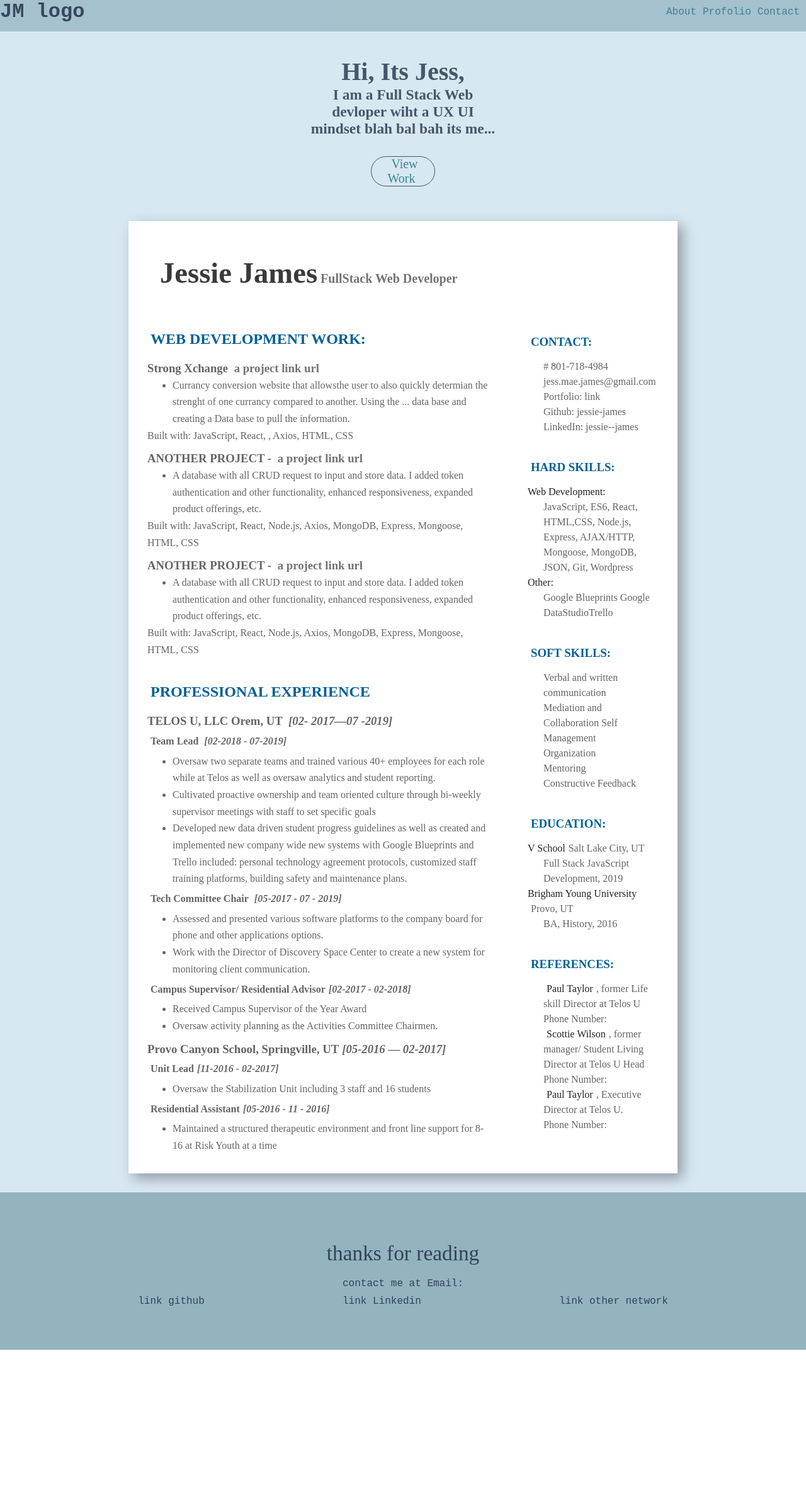
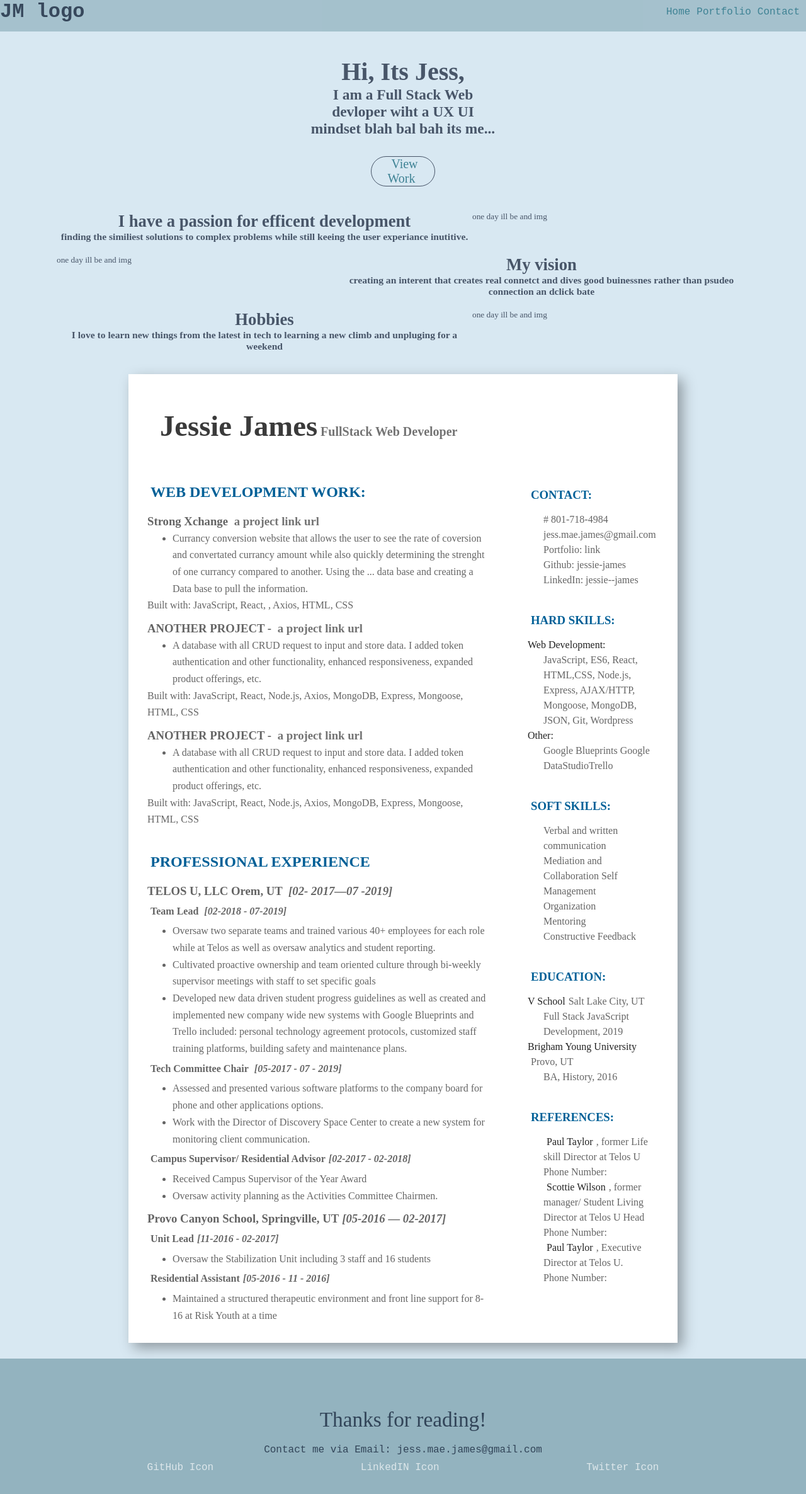
Before and after one commit to jessie-james/portfolio, a React (Create React App) app: page / in a window 1280 px wide. Shown: the top 2372 px of the page at 63% size. Before the commit the page ends 2143 px from the top, so only its background shows below. Built offline with nearby package versions, Linux system fonts and the light colour scheme.

Commit message:
fix portfolio

```diff
--- a/src/App.js
+++ b/src/App.js
@@ -17,7 +17,6 @@ const App = () => {
             <Route path='/Portfolio' component={ProjectsContainer} />
             <Route path='/Xchange' component={ProjectPage} />
             <Route path='/Contact' component ={Contact}/>
-                {/* /* <Route path='/list' component={Contact} /> */ }
         </Switch>
         <Footer/>
     </div>)
--- a/src/portfolio/About.js
+++ b/src/portfolio/About.js
@@ -3,8 +3,8 @@ const About = () => {
     return (<div  className="about-body">
         <div className="about-container">
             <div className="about-text">
-                <h1>Why i do what i do</h1>
-                <h3>blahhhhh bahhhhh</h3>
+                <h1>I have a passion for efficent development</h1>
+                <h3>finding the similiest solutions to complex problems  while still keeing the user experiance inutitive.</h3>
             </div>
             <div className="about-img">
                 <p>one day ill be and img</p>
@@ -13,8 +13,8 @@ const About = () => {
 
         <div className="about-container">
             <div className="about-text">
-                <h1>Why i do what i do</h1>
-                <h3>blahhhhh bahhhhh</h3>
+                <h1>My vision</h1>
+                <h3>creating an interent that creates real connetct and dives good buinessnes rather than psudeo connection an dclick bate</h3>
             </div>
             <div className="about-img">
                 <p>one day ill be and img</p>
@@ -23,8 +23,8 @@ const About = () => {
 
         <div className="about-container">
             <div className="about-text">
-                <h1>Why i do what i do</h1>
-                <h3>blahhhhh bahhhhh</h3>
+                <h1>Hobbies</h1>
+                <h3>I love to learn new things from the latest in tech to learning a new climb and unpluging for a weekend</h3>
             </div>
             <div className="about-img">
                 <p>one day ill be and img</p>
--- a/src/portfolio/Body.js
+++ b/src/portfolio/Body.js
@@ -5,9 +5,10 @@ import Resume from './Resume'
 import About from './About.js'
 // import Xchange from'../xchange/body/Xchangeapp.js'
 const Body = () => {
-    return (<div className="port-body">
+    return (
+        <div className="port-body">
         <HomeName />
-        {/* <About /> */}
+        <About />
         <Resume/ >
     </div>)
 }
--- a/src/portfolio/Footer.js
+++ b/src/portfolio/Footer.js
@@ -3,12 +3,12 @@ import React from 'react'
 const Footer =()=>{
     return (
         <div className="port-footer">
-            <p className="special-font">thanks for reading</p>
-            <p>contact me at Email:</p>
+            <p className="special-font">Thanks for reading!</p>
+            <p>Contact me via Email: jess.mae.james@gmail.com</p>
             <ul>
-                <li>link github</li>
-                <li>link Linkedin</li>
-                <li>link other network</li>
+                <a href="https://github.com/jessie-james"> GitHub Icon </a>
+                <a href="www.linkedin.com/in/jessie--james"> LinkedIN Icon </a>
+                <a href="https://twitter.com/Jessie_Ma3"> Twitter Icon </a>
             </ul>
         </div>)
 }
--- a/src/portfolio/Nav.js
+++ b/src/portfolio/Nav.js
@@ -4,8 +4,8 @@ const Nav = () => {
     return (<div className='port-nav-bar'>
         <h1>JM logo</h1>
         <ul className='nav-list'>
-            <Link to='/' className='nav-list-item port-nav'>About</Link>
-            <Link to='/Portfolio' className='nav-list-item port-nav'>Profolio</Link>
+            <Link to='/' className='nav-list-item port-nav'>Home</Link>
+            <Link to='/Portfolio' className='nav-list-item port-nav'>Portfolio</Link>
             <Link to='/Contact' className='nav-list-item port-nav'>Contact</Link>
         </ul>
     </div>)
--- a/src/portfolio/ProjectBrief.js
+++ b/src/portfolio/ProjectBrief.js
@@ -6,7 +6,6 @@ const ProjectBrief = () => {
             <h3>Strong Xchange</h3>
             <p>Lorem ipsum dolor sit amet consectetur adipisicing elit. Quia eius sapiente, quaerat modi assumenda sed quod velit veritatis dicta eligendi? Eligendi doloremque mollitia et, atque necessitatibus quod doloribus iure numquam.lorem Lorem ipsum dolor sit amet consectetur adipisicing elit. Porro, cupiditate cumque saepe amet mollitia odio incidunt accusamus recusandae, in molestias perspiciatis repudiandae nam id! Cumque beatae culpa quos impedit sapiente?</p>
             <Link to='/Xchange/home' className='nav-list-item port-nav'>See More</Link>
-
         </div>
     )
 }
--- a/src/portfolio/ProjectPage.js
+++ b/src/portfolio/ProjectPage.js
@@ -56,7 +56,6 @@ const ProjectPage = () => {
             <div className="play-with -it">
                 <Xchange />
             </div>
-            <Link to='/Portfolio'style={portButton}>Profolio</Link>
         </div>
     </div>)
 }
--- a/src/portfolio/Resume.js
+++ b/src/portfolio/Resume.js
@@ -14,7 +14,7 @@ const Resume = () => {
             <div className="web-dev-section">
                         <h3 className="prj-title">Strong Xchange<span className="project-link"> a project link url</span></h3>
                 <ul className="skills-list">
-                    <li>Currancy conversion website that allowsthe user to  also quickly determian the strenght of one currancy compared to another. Using the  ... data base and  creating a Data base to pull the information.</li>
+                    <li>Currancy conversion website that allows the user to see the rate of coversion and convertated currancy amount while  also quickly determining the strenght  of one currancy compared to another. Using the  ... data base and  creating a Data base to pull the information.</li>
                 </ul>
                 <p className="built-with">Built with: JavaScript, React, , Axios, HTML, CSS</p>
             </div>
--- a/src/styles.css
+++ b/src/styles.css
@@ -28,9 +28,9 @@ monospace; */
     color:rgba(2, 14, 38, 0.671);
     font-family: 'IBM Plex Mono', monospace;
 }
+
 .port-body{
     padding:90px 0 0 0;
-
 }
 
 .home-name-container{
@@ -54,10 +54,7 @@ monospace; */
     width:100px;
     margin:30px;
 }
-.project-container{
-    display: flex;
-    flex-direction: column;
-}
+
 
 .about-text{
     display:flex;
@@ -70,15 +67,28 @@ monospace; */
     width:40%;
     display:flex;
 }
-.about-container {
+.project-container {
+    display: flex;
+    flex-direction: column;
+    margin: 0 0 30px 0;
+}
+.about-container{
+    display:flex;
+    padding:10px 90px;
+    text-align: center;
+}
+.about-body {
     display:flex;
     font-size: 10pt;
+    width:100%;
+    font-family: 'Indie Flower',
+    cursive;
     flex-direction:column;
     /* align-items: center; */
-    text-align: center;
-    height:100%;
+    /* text-align: center; */
+    /* height:100%; */
 }
-.about-container>:nth-child(even) {
+.about-body>:nth-child(even) {
     flex-direction: row-reverse;
 }
 
@@ -146,7 +156,7 @@ monospace; */
     align-content: center;
     align-items:center;
     list-style: none;
-    margin: 30px 0 0 0;
+    /* margin: 30px 0 0 0; */
     background-color:#93B3BF;
 }
 .port-footer > p{
@@ -195,7 +205,7 @@ monospace; */
     margin:1%;
     display:flex;
     flex-direction: column;
-    border:solid 3px rgba(2, 14, 38, 0.342);
+    /* border:solid 3px rgba(2, 14, 38, 0.342); */
     padding: 3%;
     border-radius: 10px;
 
```
